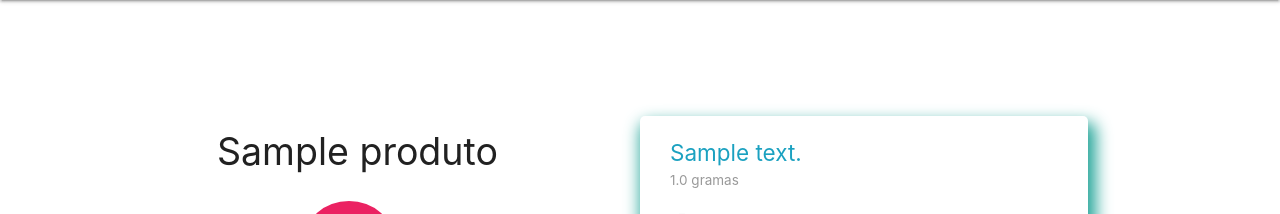
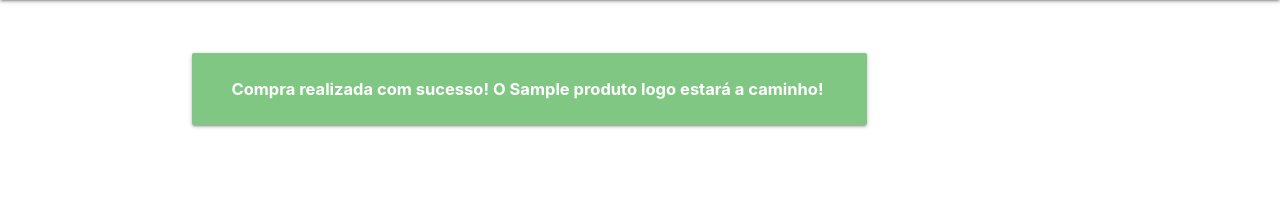
Before and after one commit to ClaudioToledoGHT/DSI, a Flask app: page /produtos/detalhes/1?pagamento=sucesso in a window 1280 px wide. Shown: the part 64-278 px from the top of the page. Run offline with Flask 2, Linux system fonts and the light colour scheme; a user stored in the database is signed in; tables that the repository leaves empty hold one stand-in row (values such as "Sample post"); data that the repository does not hold is empty; parts of the project's set-up code (start-up, migrations or seed data) failed here and were passed over; some libraries are stand-ins or nearby versions.

Commit message:
salvando id do usuário na compra e mostrando popup com o status do pagamento

```diff
--- a/app/auth/views.py
+++ b/app/auth/views.py
@@ -30,8 +30,6 @@ def caminhoPrincipal():
 # Valida se o usuário está autenticado antes de toda requisição
 @auth.before_app_request
 def before_anything():
-    print('path')
-    print(str(request.url_rule))
     if str(request.url_rule) != '/login' and str(request.url_rule) != '/logout' and str(request.url_rule) != '/callback' and str(request.url_rule) != '/cadastro' and str(request.url_rule) != '/google/login' and str(request.url_rule) != '/':
         if not esta_autenticado():
                 return redirect("/login")
@@ -48,7 +46,6 @@ def cadastrar():
         time.sleep(5)
 
         if not nome and not email and session:
-            print('tem sessao')
             if 'email' in session:
                 email = session["email"]
             if 'nome' in session:
@@ -100,8 +97,6 @@ def cadastrar():
         geolocator = Nominatim(user_agent="DSI_GHT_2021")
         location = geolocator.geocode(endereco.logradouro + ", " + endereco.numero + ", " + endereco.cidade + " - " + endereco.bairro)
 
-        print('location')
-        print(location)
         latitude = 0
         longitude = 0
         if location:
@@ -165,8 +160,6 @@ def logout():
 
 @auth.errorhandler(404)
 def not_found(e):
-    print('404')
-    print(e)
     return render_template('404.html')
 
 
@@ -241,8 +234,6 @@ def esta_autenticado():
 
     tipo_auth = request.cookies.get("provedor", "")
     if not email:
-        print('not email')
-
         if session:
             if 'email' in session:
                 email = session["email"]
@@ -267,6 +258,4 @@ def validar_autenticacao(email, senha, tipo_de_autenticacao):
         #     return False
     elif not check_password_hash(usuario.senha, senha):
         return False
-    print('está autenticado')
-    print(usuario.email)
     return usuario
--- a/app/helper/payments.py
+++ b/app/helper/payments.py
@@ -11,7 +11,7 @@ paypalrestsdk.configure({
 
 class Paypal():
 
-    def createPayment(self,id,nome,preco):
+    def createPayment(self,id,nome,preco, usuarioId):
 
         payment = paypalrestsdk.Payment({
             "intent": "sale",
@@ -39,10 +39,9 @@ class Paypal():
             pagamento.paymentCreate = payment.create_time
             pagamento.paymentUpdate = payment.update_time
             pagamento.status = payment.state
-            #pagamento.id_usuario = ''
+            pagamento.id_usuario = usuarioId
             pagamentos_dao.register(pagamento)
             print('Payment created')
-
         else:
             print(payment.error)
 
--- a/app/produtos/templates/detalhe_produto.html
+++ b/app/produtos/templates/detalhe_produto.html
@@ -9,13 +9,34 @@
 <li><a href="/logout">Sair</a></li>
 {% endblock %}
 
+
 {% block content %}
+  {% if sucessoPagamento %}
+    <br/>
+    <br/>
+    <div class="alert card green lighten-2" style="max-width: 45em;color: white;text-align: center;">
+        <div class="card-content">
+            <p>Compra realizada com sucesso! O {{produto.nome}} logo estará a caminho!</p>
+        </div>
+    </div>
+  {% endif %}
+
+  {% if canceladoPagamento %}
+    <br/>
+    <br/>
+    <div class="alert card red lighten-1 brown-text" style="max-width: 45em;color: white;text-align: center;">
+      <div class="card-content">
+        <p>Não foi possível completar realizar o pagamento do {{produto.nome}}</p>
+      </div>
+    </div>
+  {% endif %}
   <div class="centered-container">
     <div class="produto-container">
       <div style="justify-self: left;">
         <h2 id="nome">{{produto.nome}}</h2>
         {% include 'sorvete.html' %}
       </div>
+
       <div class="produto-anuncio">
         <div>
           <p class="sorvete-description sorvete-description-anuncio">{{produto.descricao}}</p>
@@ -72,7 +93,12 @@
                 produtoNome: document.getElementById('nome').textContent,
                 produtoPreco: document.getElementById('preco').textContent.split("R$")[1]
               }).then(function(data) {
-                  return data.paymentID;
+                if (data?.paymentID) {
+                  window.location.replace('http://127.0.0.1:5000/produtos/detalhes/2?pagamento=sucesso');
+                } else {
+                  window.location.replace('http://127.0.0.1:5000/produtos/detalhes/2?pagamento=cancelado');
+                }
+                  // return data.paymentID;
               });
           },
 
@@ -81,7 +107,6 @@
                   paymentID: data.paymentID,
                   payerID:   data.payerID
               }).then(function(res) {
-
                   console.log(res.success)
                   // The payment is complete!
                   // You can now show a confirmation message to the customer
--- a/app/produtos/views.py
+++ b/app/produtos/views.py
@@ -44,6 +44,8 @@ def adicionar_produto():
     return render_template("form_produto.html", sabores=[], produto='novo', mensagem=msg)
 
 @produto.route("/produtos/detalhes/<int:id>", methods=["GET", "POST"])
+@produto.route("/produtos/detalhes/<int:id>?pagamento=sucesso", methods=["GET", "POST"])
+@produto.route("/produtos/detalhes/<int:id>?pagamento=cancelado", methods=["GET", "POST"])
 def detalhes_produto(id):
     produto = produto_dao.get_one(id)
     usuario = esta_autenticado()
@@ -65,7 +67,10 @@ def detalhes_produto(id):
             produto.tempoEntrega = distance["tempoEmMinutos"]
             produto.distanciaEmKm = distance["distanciaEmKm"]
 
-    return render_template('detalhe_produto.html', produto=produto, tipoUsr = usuario.tipoUsuario)
+    sucessoPgto = str(request.query_string).find('pagamento=sucesso') != -1
+    errorPgto = str(request.query_string).find('pagamento=cancelado') != -1
+
+    return render_template('detalhe_produto.html', produto=produto, tipoUsr = usuario.tipoUsuario, sucessoPagamento = sucessoPgto, canceladoPagamento = errorPgto)
 
 
 @produto.route("/produtos/editar/<int:id>", methods=["GET", "POST"])
@@ -117,9 +122,13 @@ def paypal_payment():
     nome = request.form['produtoNome']
     preco = request.form['produtoPreco']
 
-    payment = paypal.createPayment(id,nome,preco)
+    usuario = esta_autenticado()
 
+    payment = paypal.createPayment(id,nome,preco, usuario.id)
+    # return jsonify({'statusPagamento' : payment})
     return jsonify({'paymentID' : payment.id})
+    # return redirect(url_for('produtos.detalhes_produto', id = id, pagamento= 'sucesso' if payment == True else 'cancelado'))
+
 
 @produto.route("/paypal/execute", methods=["POST"])
 def paypal_execute():
```
